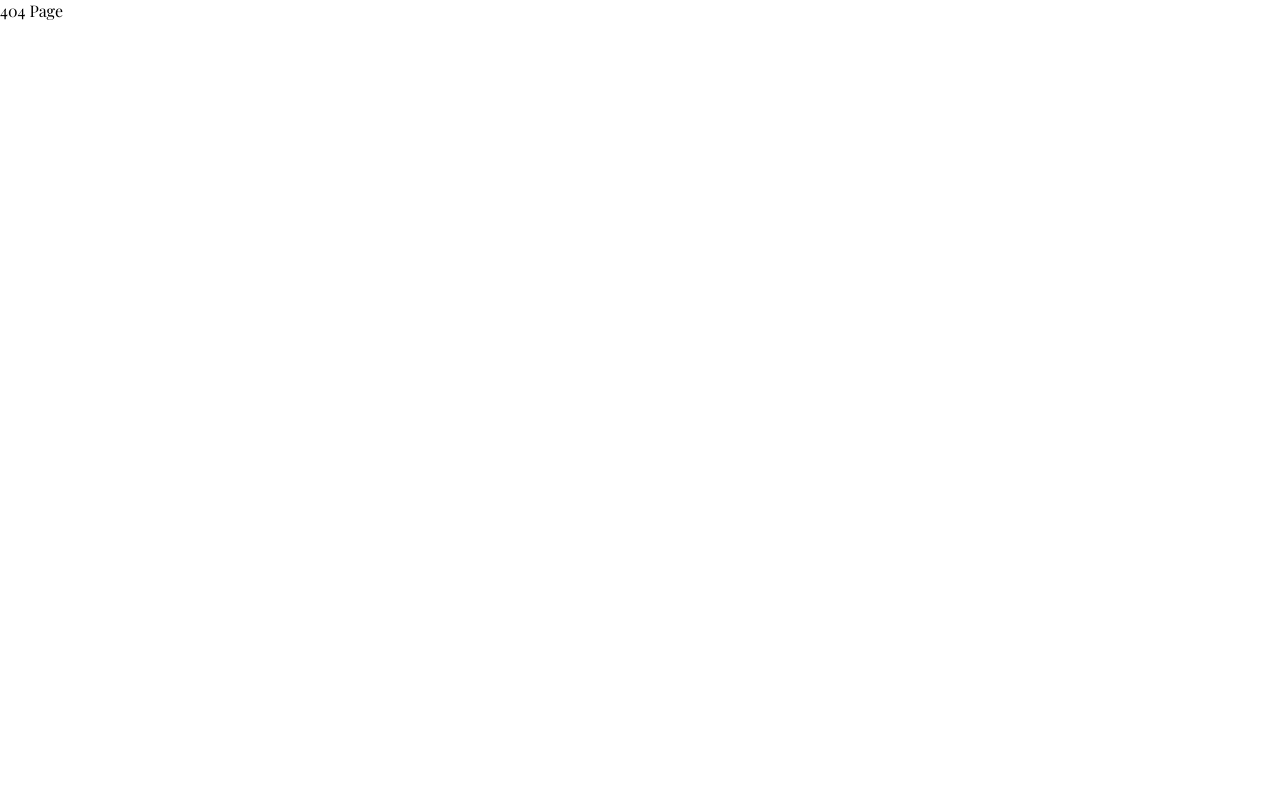
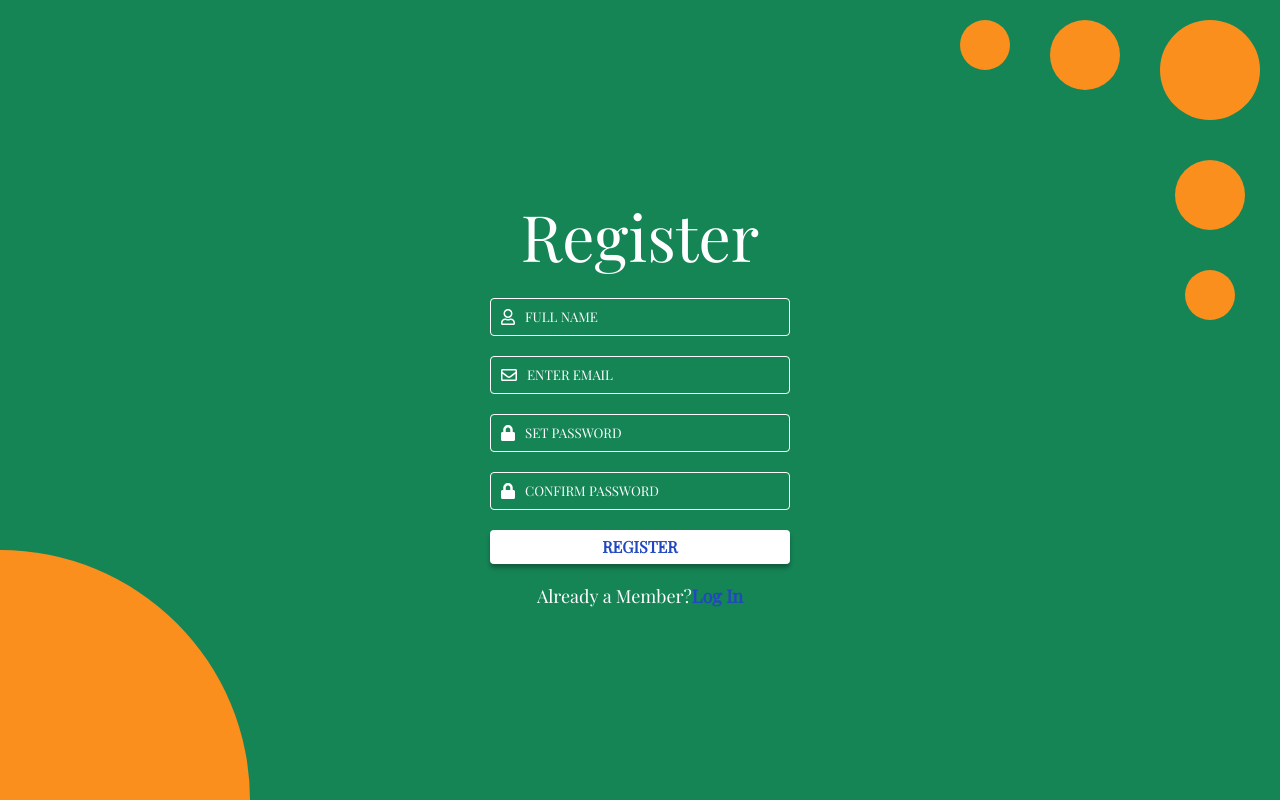
Before and after one commit to ShrutiOmer/Homzie--A-hostel-finder, a React (Create React App) app: page /register in a window 1280 px wide. Built offline with nearby package versions, Linux system fonts and the light colour scheme.

Commit message:
Register page

```diff
--- a/src/App.js
+++ b/src/App.js
@@ -36,8 +36,8 @@ import HomePage from "./Pages/HomePage/HomePage";
 import NotFoundPage from "./Pages/NotFoundPage/NotFoundPage";
 //import Navbar from "./Components/Navbar/Navbar";
 // import Footer from "./Components/Footer/Footer";
-import LoginPage from "./Pages/LoginPage/Login"
-
+import LoginPage from "./Pages/LoginPage/Login";
+import RegisterPage from "./Pages/RegisterPage/Register";
 function App() {
   return (
     <Router>
@@ -45,6 +45,7 @@ function App() {
       <Switch>
         <Route exact path="/" component={HomePage} />
         <Route exact path="/login" component={LoginPage} />
+        <Route exact path="/register" component={RegisterPage} />
         <Route component={NotFoundPage} />
       </Switch>
       {/* <Footer /> */}
--- a/src/Components/Navbar/Navbar.js
+++ b/src/Components/Navbar/Navbar.js
@@ -38,7 +38,7 @@ const Navbar = () => {
                 </ul>
                 <div className={styles.btns}>
                     <Button name="Login" link='/login'></Button>
-                    <Button name="Register"></Button>
+                    <Button name="Register" link='/Register'></Button>
                 </div>
 
             </nav>
--- /dev/null
+++ b/src/Pages/RegisterPage/Register.js
@@ -0,0 +1,29 @@
+import React from 'react'
+import Background from '../../Components/Background/Background'
+import styles from './Register.module.css'
+import Input from '../../Components/Input/Input'
+import { Link } from 'react-router-dom'
+import { FontAwesomeIcon } from '@fortawesome/react-fontawesome'
+import {faUser} from '@fortawesome/free-regular-svg-icons'
+import {faLock} from '@fortawesome/free-solid-svg-icons'
+import {faEnvelope} from '@fortawesome/free-regular-svg-icons'
+const Register = () => {
+    return (
+        <div className={styles.container}>
+           <Background />
+           <div className={styles.form}>
+               <h1 className={styles.heading}>Register</h1>
+               <Input type='text' name='FullName' placeholder='FULL NAME' icon={faUser} />
+               <Input type='text' name='Email' placeholder='ENTER EMAIL' icon={faEnvelope} />
+               <Input type='password' name='pwd' placeholder='SET PASSWORD' icon={faLock} />
+               <Input type='password' name='pwd' placeholder='CONFIRM PASSWORD' icon={faLock} />
+               <button className={styles.btn}>REGISTER</button>
+
+               <h3 className={styles.member}>Already a Member?<Link to='/login' style={{textDecoration:'none',color:'#2148C0',fontWeight:'bold'}}>Log In</Link></h3>
+
+           </div>
+        </div>
+    )
+}
+
+export default Register
--- /dev/null
+++ b/src/Pages/RegisterPage/Register.module.css
@@ -0,0 +1,53 @@
+.container{
+    height: 100%;
+}
+.form{
+    position: absolute;
+    width: 100%;
+    height: 100%;
+    top: 0;
+    padding: 100px 476px;
+}
+.form{
+    display: flex;
+    flex-direction: column;
+    justify-content: center;
+    align-items: center;
+}
+.heading{
+    text-align: center;
+    width: 300px;
+    margin-bottom: 20px;
+    font-style: normal;
+font-weight: normal;
+font-size: 64px;
+line-height: 85px;
+color: #FFFFFF;
+
+}
+.btn{
+    padding: 7px;
+    width: 300px;
+    margin-bottom: 20px;
+    background-color: white;
+    color: #2148C0;
+    box-shadow: 0px 4px 4px rgba(0, 0, 0, 0.3);
+    border-radius: 4px;
+    font-style: normal;
+font-weight: 600;
+font-size: 16px;
+line-height: 20px;
+border: none;
+display: flex;
+
+    justify-content: center;
+    align-items: center;
+}
+
+
+ .member{
+    text-align: center;
+    font-weight:550;
+    color: #FFFFFF;
+    font-size: 18px;
+}
```
